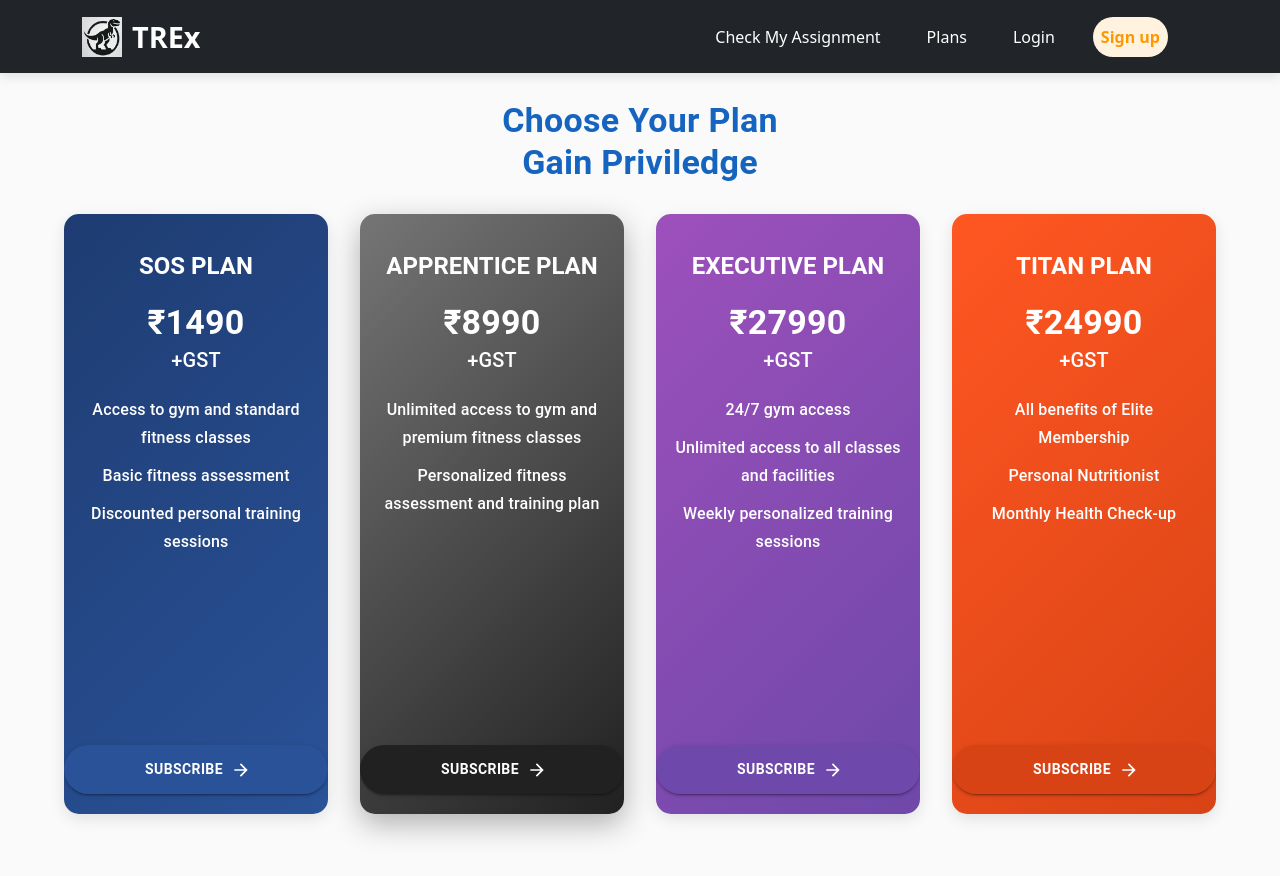
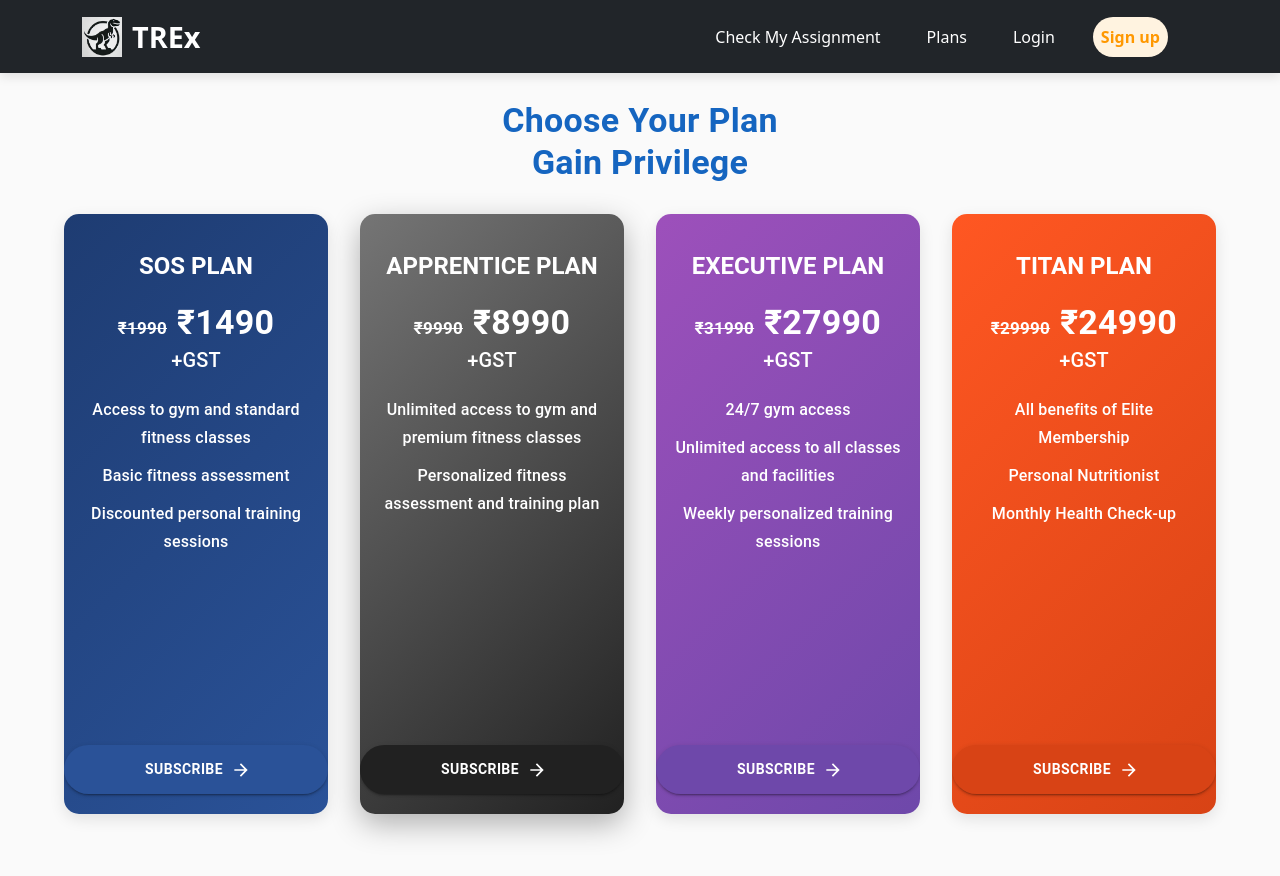
Before and after one commit to Saanvitechs/Edutech-BETA, a React (Create React App) app: page /membership-plan in a window 1280 px wide. Shown: the top 876 px of the page. Built offline with nearby package versions, Linux system fonts and the light colour scheme.

Commit message:
satyams commit

```diff
--- a/src/components/MembershipPlans.js
+++ b/src/components/MembershipPlans.js
@@ -1,3 +1,177 @@
+// import React, { useState } from 'react';
+// import { Container, Grid, Card, CardContent, Typography, Button } from '@mui/material';
+// import ArrowForwardIcon from '@mui/icons-material/ArrowForward';
+// import SubscriptionPopup from './SubscriptionPopup'; // Import the SubscriptionPopup component
+// import qrCode1 from './images/sts.png';
+// import qrCode2 from './images/trex_logo.png';
+// import qrCode3 from './images/sts.png';
+// import qrCode4 from './images/trex_logo.png';
+// import './MembershipPlans.module.css';
+// import CurrencyRupeeIcon from '@mui/icons-material/CurrencyRupee';
+// const MembershipPlans = () => {
+//   const [popupOpen, setPopupOpen] = useState(false);
+//   const [selectedQrCodes, setSelectedQrCodes] = useState([]);
+
+//   const membershipPlans = [
+//     {
+//       title: 'SOS PLAN',
+//       price: 1490,
+//       features: ['Access to gym and standard fitness classes', 'Basic fitness assessment', 'Discounted personal training sessions'],
+//       buttonText: 'Subscribe',
+//       color: 'linear-gradient(135deg, #1e3c72, #2a5298)',
+//       buttonColor: '#2a5298',
+//       qrCodes: [qrCode1, qrCode2],
+//     },
+//     {
+//       title: 'APPRENTICE PLAN',
+//       price: 8990,
+//       features: ['Unlimited access to gym and premium fitness classes', 'Personalized fitness assessment and training plan'],
+//       buttonText: 'Subscribe',
+//       color: 'linear-gradient(135deg, #757575, #212121)',
+//       buttonColor: '#212121',
+//       isFeatured: true,
+//       qrCodes: [qrCode2, qrCode3],
+//     },
+//     {
+//       title: 'EXECUTIVE PLAN',
+//       price: 27990,
+//       features: ['24/7 gym access', 'Unlimited access to all classes and facilities', 'Weekly personalized training sessions'],
+//       buttonText: 'Subscribe',
+//       color: 'linear-gradient(135deg, #9d50bb, #6e48aa)',
+//       buttonColor: '#6e48aa',
+//       qrCodes: [qrCode3, qrCode4],
+//     },
+//     {
+//       title: 'TITAN PLAN',
+//       price: 24990,
+//       features: ['All benefits of Elite Membership', 'Personal Nutritionist', 'Monthly Health Check-up'],
+//       buttonText: 'Subscribe',
+//       color: 'linear-gradient(135deg, #FF5722, #D84315)',
+//       buttonColor: '#D84315',
+//       qrCodes: [qrCode4, qrCode1],
+//     },
+//   ];
+
+//   const handleSubscribeClick = (qrCodes) => {
+//     setSelectedQrCodes(qrCodes);
+//     setPopupOpen(true);
+//   };
+
+//   return (
+//     <Container maxWidth="lg" style={{ marginTop: '100px' }}>
+//       <Typography
+//         variant="h4"
+//         align="center"
+//         gutterBottom
+//         style={{ fontWeight: 700, marginBottom: '30px' }}
+//       >
+//         Choose Your Plan <br /> Gain Priviledge
+//       </Typography>
+//       <Grid container spacing={4} justifyContent="center" alignItems="stretch">
+//         {membershipPlans.map((plan, index) => (
+//           <Grid
+//             item
+//             xs={12}
+//             sm={6}
+//             md={3}
+//             key={index}
+//             style={{ display: 'flex' }}
+//           >
+//             <Card
+//               style={{
+//                 background: plan.color,
+//                 borderRadius: '15px',
+//                 boxShadow: plan.isFeatured
+//                   ? '0 10px 30px rgba(0, 0, 0, 0.3)'
+//                   : '0 5px 15px rgba(0, 0, 0, 0.1)',
+//                 position: 'relative',
+//                 padding: '20px 0',
+//                 display: 'flex',
+//                 flexDirection: 'column',
+//                 justifyContent: 'space-between',
+//                 height: '600px',
+//                 transition: 'transform 0.5s ease-in-out, box-shadow 0.3s ease-in-out',
+//               }}
+//               onMouseEnter={(e) => {
+//                 e.currentTarget.style.transform = 'scale(1.05)';
+//                 e.currentTarget.style.boxShadow = '0 20px 40px rgba(0, 0, 0, 0.2)';
+//               }}
+//               onMouseLeave={(e) => {
+//                 e.currentTarget.style.transform = 'scale(1)';
+//                 e.currentTarget.style.boxShadow = plan.isFeatured
+//                   ? '0 10px 30px rgba(0, 0, 0, 0.3)'
+//                   : '0 5px 15px rgba(0, 0, 0, 0.1)';
+//               }}
+//             >
+//               <CardContent>
+//                 <Typography
+//                   component="h2"
+//                   variant="h5"
+//                   align="center"
+//                   style={{ fontWeight: 700, color: '#fff', marginBottom: '20px' }}
+//                 >
+//                   {plan.title}
+//                 </Typography>
+//                 <Typography
+//                   component="h2"
+//                   variant="h4"
+//                   align="center"
+//                   color="textPrimary"
+//                   style={{ fontWeight: 700, color: '#fff' }}
+//                 >
+//                 ₹{plan.price}
+//                 </Typography>
+//                 <Typography variant="h6" align="center" style={{ color: '#fff', marginBottom: '20px' }}>
+//                   +GST
+//                 </Typography>
+//                 <ul style={{ paddingLeft: '0', listStyle: 'none', margin: 0, color: '#fff' }}>
+//                   {plan.features.map((feature, idx) => (
+//                     <Typography
+//                       component="li"
+//                       variant="subtitle1"
+//                       align="center"
+//                       key={idx}
+//                       style={{ marginBottom: '10px', fontWeight: 500 }}
+//                     >
+//                       {feature}
+//                     </Typography>
+//                   ))}
+//                 </ul>
+//               </CardContent>
+//               <Button
+//                 fullWidth
+//                 variant="contained"
+//                 endIcon={<ArrowForwardIcon />}
+//                 style={{
+//                   backgroundColor: plan.buttonColor,
+//                   color: '#fff',
+//                   marginTop: '20px',
+//                   borderRadius: '30px',
+//                   padding: '12px',
+//                   fontWeight: 600,
+//                   transition: 'background-color 0.3s ease',
+//                 }}
+//                 onClick={() => handleSubscribeClick(plan.qrCodes)}
+//               >
+//                 {plan.buttonText}
+//               </Button>
+//             </Card>
+//           </Grid>
+//         ))}
+//       </Grid>
+
+//       {/* Subscription Popup */}
+//       <SubscriptionPopup
+//         open={popupOpen}
+//         onClose={() => setPopupOpen(false)}
+//         qrCodes={selectedQrCodes}
+//       />
+//     </Container>
+//   );
+// };
+
+// export default MembershipPlans;
+
 import React, { useState } from 'react';
 import { Container, Grid, Card, CardContent, Typography, Button } from '@mui/material';
 import ArrowForwardIcon from '@mui/icons-material/ArrowForward';
@@ -8,6 +182,7 @@ import qrCode3 from './images/sts.png';
 import qrCode4 from './images/trex_logo.png';
 import './MembershipPlans.module.css';
 import CurrencyRupeeIcon from '@mui/icons-material/CurrencyRupee';
+
 const MembershipPlans = () => {
   const [popupOpen, setPopupOpen] = useState(false);
   const [selectedQrCodes, setSelectedQrCodes] = useState([]);
@@ -15,6 +190,7 @@ const MembershipPlans = () => {
   const membershipPlans = [
     {
       title: 'SOS PLAN',
+      originalPrice: 1990, // Add original price here
       price: 1490,
       features: ['Access to gym and standard fitness classes', 'Basic fitness assessment', 'Discounted personal training sessions'],
       buttonText: 'Subscribe',
@@ -24,6 +200,7 @@ const MembershipPlans = () => {
     },
     {
       title: 'APPRENTICE PLAN',
+      originalPrice: 9990, // Add original price here
       price: 8990,
       features: ['Unlimited access to gym and premium fitness classes', 'Personalized fitness assessment and training plan'],
       buttonText: 'Subscribe',
@@ -34,6 +211,7 @@ const MembershipPlans = () => {
     },
     {
       title: 'EXECUTIVE PLAN',
+      originalPrice: 31990, // Add original price here
       price: 27990,
       features: ['24/7 gym access', 'Unlimited access to all classes and facilities', 'Weekly personalized training sessions'],
       buttonText: 'Subscribe',
@@ -43,6 +221,7 @@ const MembershipPlans = () => {
     },
     {
       title: 'TITAN PLAN',
+      originalPrice: 29990, // Add original price here
       price: 24990,
       features: ['All benefits of Elite Membership', 'Personal Nutritionist', 'Monthly Health Check-up'],
       buttonText: 'Subscribe',
@@ -65,7 +244,7 @@ const MembershipPlans = () => {
         gutterBottom
         style={{ fontWeight: 700, marginBottom: '30px' }}
       >
-        Choose Your Plan <br /> Gain Priviledge
+        Choose Your Plan <br /> Gain Privilege
       </Typography>
       <Grid container spacing={4} justifyContent="center" alignItems="stretch">
         {membershipPlans.map((plan, index) => (
@@ -113,13 +292,20 @@ const MembershipPlans = () => {
                   {plan.title}
                 </Typography>
                 <Typography
-                  component="h2"
+                  component="div"
                   variant="h4"
                   align="center"
                   color="textPrimary"
                   style={{ fontWeight: 700, color: '#fff' }}
                 >
-                ₹{plan.price}
+                  <span style={{
+                      textDecoration: 'line-through',
+                      marginRight: '10px',
+                      fontSize: '0.5em'  // Reduced font size for original price
+                  }}>
+                    ₹{plan.originalPrice}
+                  </span>
+                  ₹{plan.price}
                 </Typography>
                 <Typography variant="h6" align="center" style={{ color: '#fff', marginBottom: '20px' }}>
                   +GST
```
